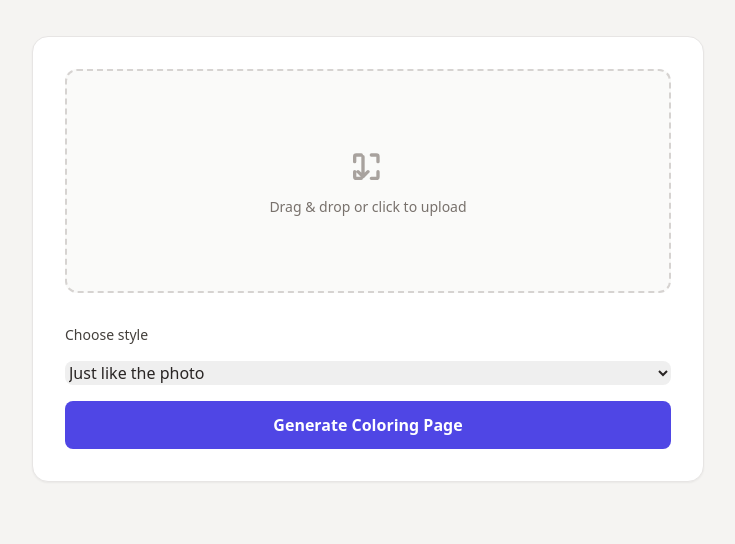
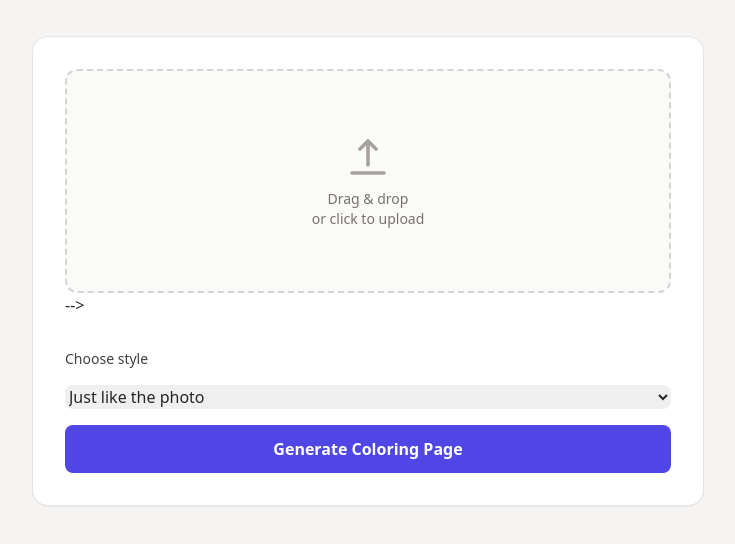
Before and after one commit to alexczarnecki1/coloring-book-app, a website: page public/index.html in a window 1280 px wide. Shown: the part 96-640 px from the top of the page, without its empty margins (272-1007 px from the left). Drawn offline with nearby package versions, Linux system fonts and the light colour scheme.

Commit message:
UI: fix drop-zone markup

```diff
--- a/public/index.html
+++ b/public/index.html
@@ -20,13 +20,15 @@
     <div class="w-full max-w-2xl bg-white rounded-2xl shadow-sm border border-stone-200 p-8 space-y-8">
 
       <!-- Drop zone -->
-      <label id="dropZone" class="flex flex-col items-center justify-center w-full h-56 rounded-xl border-2 border-dashed border-stone-300 hover:border-indigo-400 transition-colors cursor-pointer bg-stone-50">
+      <label id="dropZone" class="flex flex-col items-center justify-center w-full h-56 rounded-xl border-2 border-dashed border-stone-300 hover:border-indigo-400 transition-colors cursor-pointer bg-stone-50 gap-2 text-center">
         <input id="imageUpload" type="file" accept="image/*" class="hidden" />
-        <svg xmlns="http://www.w3.org/2000/svg" class="h-10 w-10 text-stone-400 mb-3" fill="none" viewBox="0 0 24 24" stroke="currentColor"><path stroke-linecap="round" stroke-linejoin="round" stroke-width="2" d="M4 16v3a1 1 0 001 1h3m6 0h3a1 1 0 001-1v-3m0-6V7a1 1 0 00-1-1h-3m-6 0H5a1 1 0 00-1 1v3m5-3v12m0 0l-3-3m3 3l3-3" /></svg>
-        <p class="text-sm text-stone-500">Drag & drop or click to upload</p>
+        <svg xmlns="http://www.w3.org/2000/svg" class="h-12 w-12 text-stone-400" fill="none" viewBox="0 0 24 24" stroke="currentColor" stroke-width="1.8">
+          <path stroke-linecap="round" stroke-linejoin="round" d="M12 16V4m0 0l-4 4m4-4l4 4M4 20h16" />
+        </svg>
+        <p class="text-sm text-stone-500 select-none">Drag & drop<br>or click to upload</p>
       </label>
 
-      <!-- Controls card -->
+      <!-- Controls card --> -->
       <div class="space-y-4">
         <label for="styleSelect" class="block text-sm font-medium text-stone-700">Choose style</label>
         <select id="styleSelect" class="w-full rounded-lg border-stone-300 focus:ring-indigo-500 focus:border-indigo-500">
```
